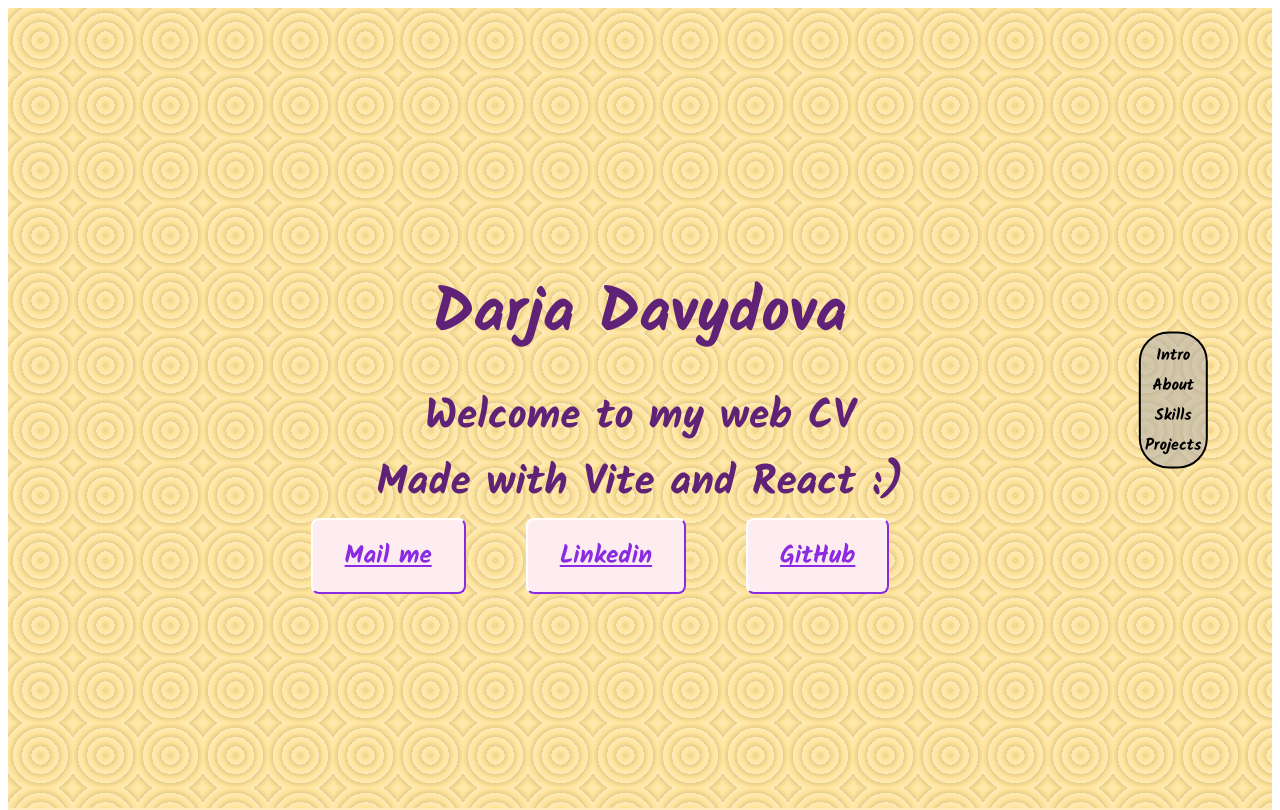
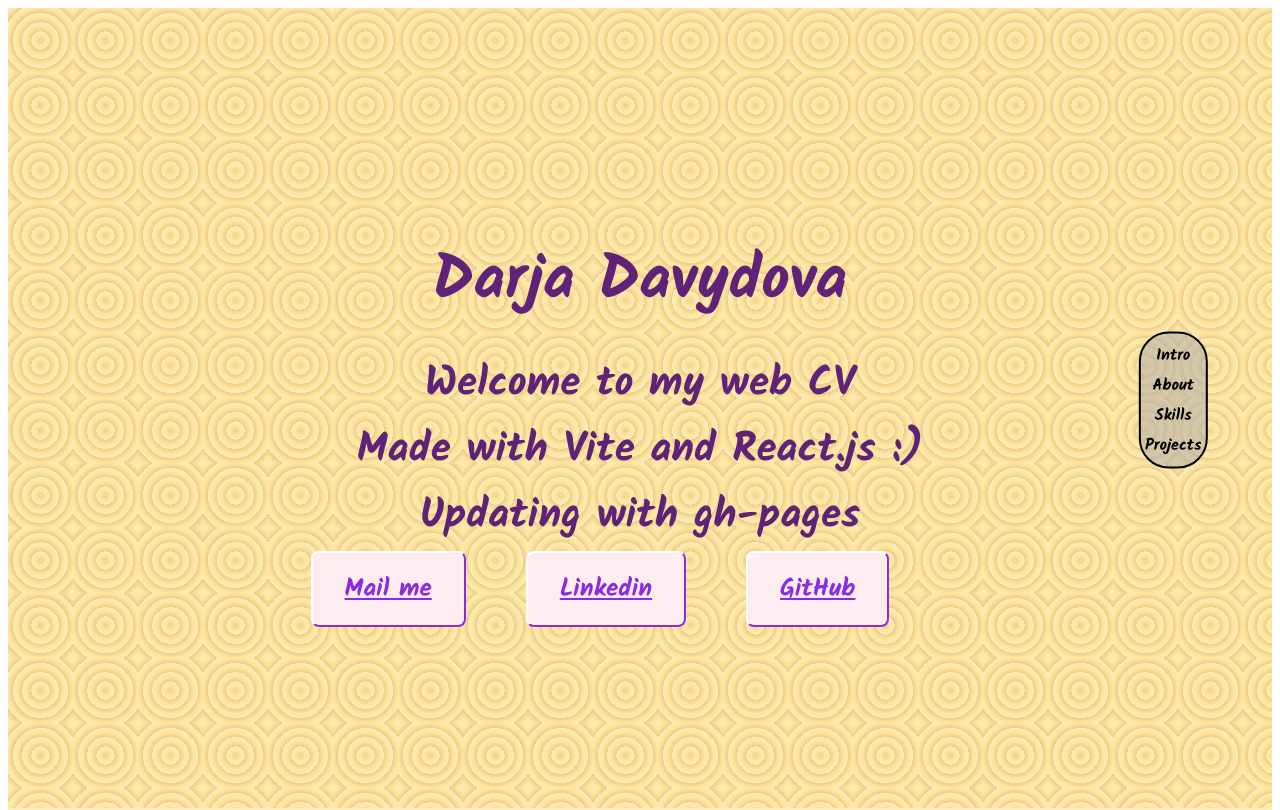
Before and after one commit to DarjaDav0/CV-site-DD, a React (Vite) app: page / in a window 1280 px wide. Shown: the top 810 px of the page. Built offline with nearby package versions, Linux system fonts and the light colour scheme.

Commit message:
Updating about-section

```diff
--- a/src/App.jsx
+++ b/src/App.jsx
@@ -77,7 +77,7 @@ function App() {
 			<section id="intro">
       <div className="App-header">
         <h1>Darja Davydova</h1>
-          <a>Welcome to my web CV <br/> Made with Vite and React :) </a>
+          <a>Welcome to my web CV <br/> Made with Vite and React.js :) <br/> Updating with gh-pages </a>
           <ul className="inline-list">
             <li>
               <a
```
Also changed, not shown: 2 other files (tests, documents, lock files or other folders).
